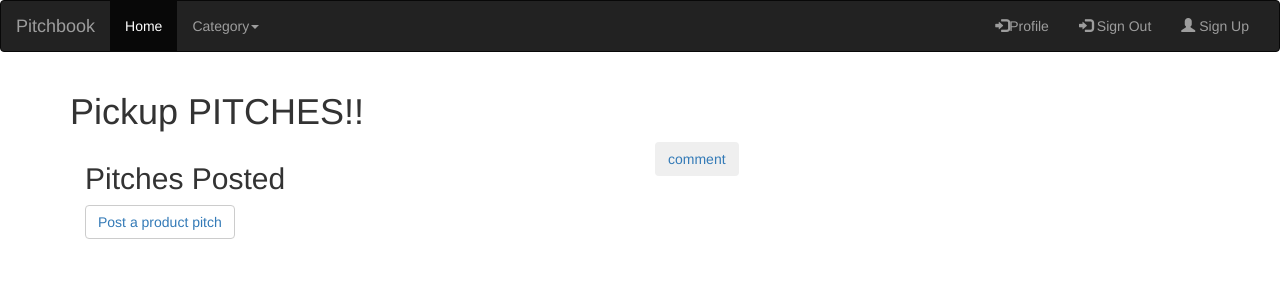
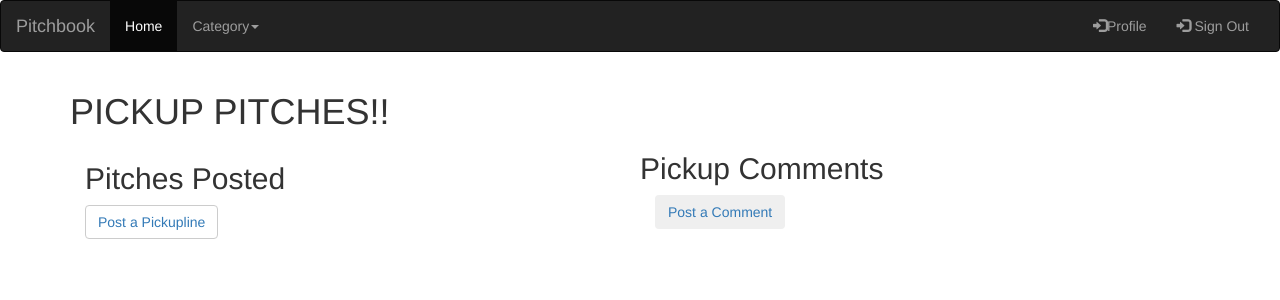
Before and after one commit to Kilewa/Pitch-It, a Flask app: page /pickup in a window 1280 px wide. Shown: the top 300 px of the page. Run offline with Flask 2, Linux system fonts and the light colour scheme; the visitor is signed in with stand-in values (Sample User, id 1); data comes from the database, SQL or seed files in the repository; some libraries are stand-ins or nearby versions.

Commit message:
user redirecting

```diff
--- a/app/templates/comment.html
+++ b/app/templates/comment.html
@@ -5,17 +5,14 @@
 {% block content %}
 <div class="container">
     <div class="row">
-
         <div class="col-md-6">
-
             {{ wtf.quick_form(comment_form) }}
         </div>
-
         <div class="col-md-6">
             <h2>COMMENTS</h2>
             {% for commen in comment  %}
             <ul>
-                <li> {{commen.comment}}</li>
+                <li class='jumbotron' style="list-style: none;"> {{commen.comment}}</li>
             </ul>
             {% endfor %}
         </div>
--- a/app/templates/navbar.html
+++ b/app/templates/navbar.html
@@ -11,13 +11,18 @@
         </div>
         <div class="collapse navbar-collapse" id="myNavbar">
             <ul class="nav navbar-nav">
+                {% if current_user.is_authenticated %}
+
                 <li class="active"><a href="{{url_for('main.index')}}">Home</a></li>
                 <li class="dropdown">
                     <a class="dropdown-toggle" data-toggle="dropdown" href="#">Category<span class="caret"></span></a>
                     <ul class="dropdown-menu">
-                        <li><a href="{{url_for('main.product')}}">Product Pitch</a></li>
+                        <li><a href="{{url_for('main.product')}}">Tech</a></li>
+                        <li><a href="{{url_for('main.pickup')}}">Pickup lines</a></li>
 
-                        <li><a href="{{url_for('main.pickup')}}">Pickup Lines</a></li>
+                </li>
+                {% else %}
+                {%endif%}
 
 
                     </ul>
@@ -35,10 +40,11 @@
                 </li>
                 {% else %}
                 <li><a href="{{url_for('auth.login')}}"><span class="glyphicon glyphicon-log-in"></span> Sign In</a>
+                <li><a href="{{url_for('auth.register')}}"><span class="glyphicon glyphicon-user"></span> Sign Up</a>
+                </li>
                 </li>
                 {%endif%}
-                <li><a href="{{url_for('auth.register')}}"><span class="glyphicon glyphicon-user"></span> Sign Up</a>
-                </li>
+
             </ul>
         </div>
     </div>
--- a/app/templates/pickup.html
+++ b/app/templates/pickup.html
@@ -7,7 +7,7 @@
 
 <div class="container">
 
-    <h1>Pickup PITCHES!!</h1>
+    <h1>PICKUP PITCHES!!</h1>
 
     <div class="col-md-6">
         <h2>Pitches Posted</h2>
@@ -17,14 +17,15 @@
             <p> {{ pitch.pitch }}</p>
         </div>
         {% endfor %}
-        <button class="btn btn-default"><a href="/pickup/pitch"> Post a product pitch</a></button>
+        <button class="btn btn-default"><a href="/pickup/pitch"> Post a Pickupline</a></button>
 
     </div>
+    <h2>Pickup Comments</h2>
     <div class="col-md-6">
 
         {{macro.displayPitches(pitches)}}
 
-        <button class="btn btn danger"> <a href="/pickup/comment">comment</a></button>
+        <button class="btn btn danger"> <a href="/pickup/comment">Post a Comment</a></button>
 
     </div>
 </div>
--- a/app/templates/pitch.html
+++ b/app/templates/pitch.html
@@ -5,13 +5,9 @@
 {% block content %}
 <div class="container">
 
-
-
     <div class="col-md-4">
-
         {{ wtf.quick_form(pitch_form) }}
     </div>
-
 </div>
 
 {% endblock %}
--- a/app/templates/product.html
+++ b/app/templates/product.html
@@ -7,10 +7,8 @@
 
 <div class="container">
     <div class="row">
-
-
-        <h1>PRODUCT PITCHES!!</h1>
-        <button type="button" class="btn btn-default"><a href="/product/pitch"> Post a product pitch</a></button>
+        <h1>TECH PITCHES!!</h1>
+        <button type="button" class="btn btn-default"><a href="/product/pitch"> Post a tech pitch</a></button>
 
         <button class="btn btn danger"> <a href="/product/comment">comment</a></button>
         <div class="col-md-9">
```
Also changed, not shown: app/templates/profile/profile.html (+32 -0 lines).
